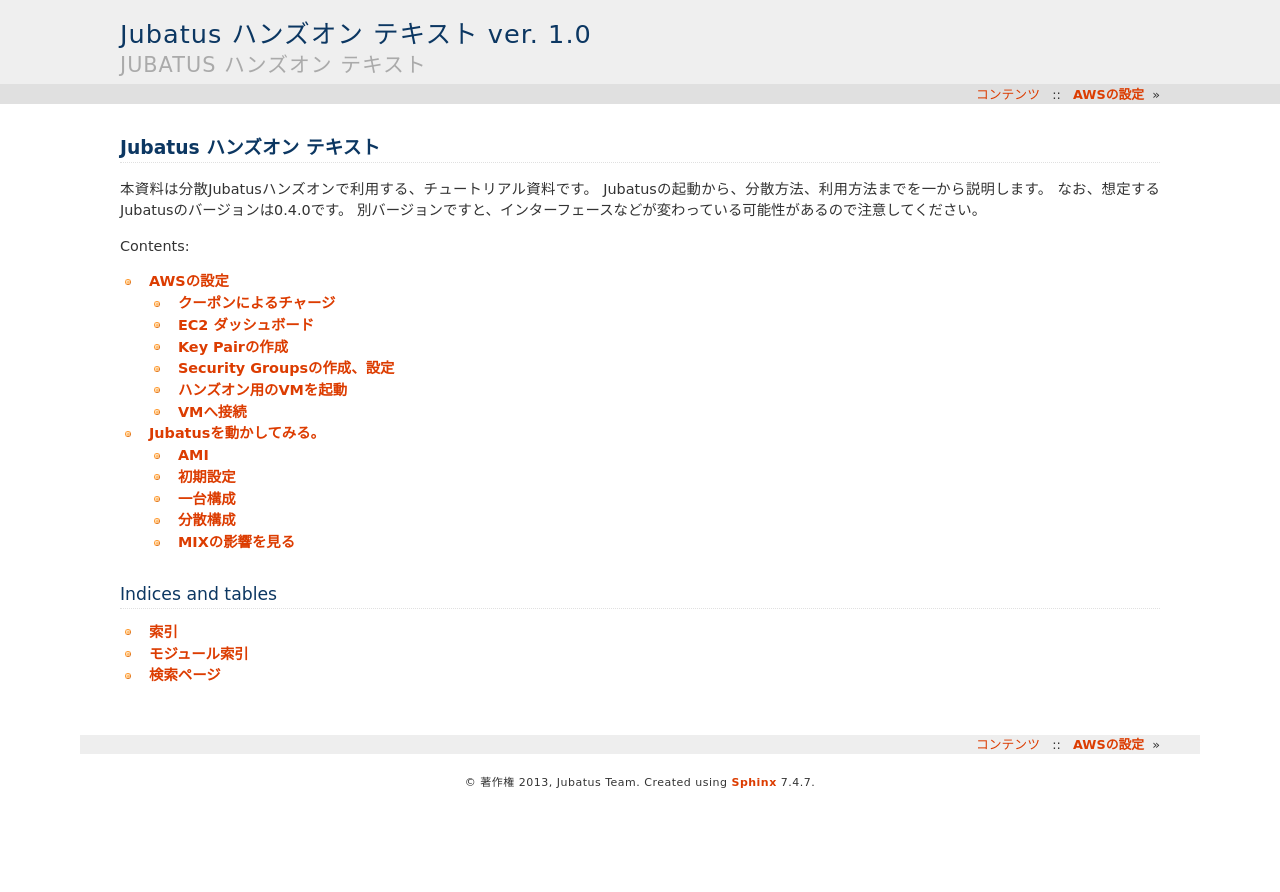
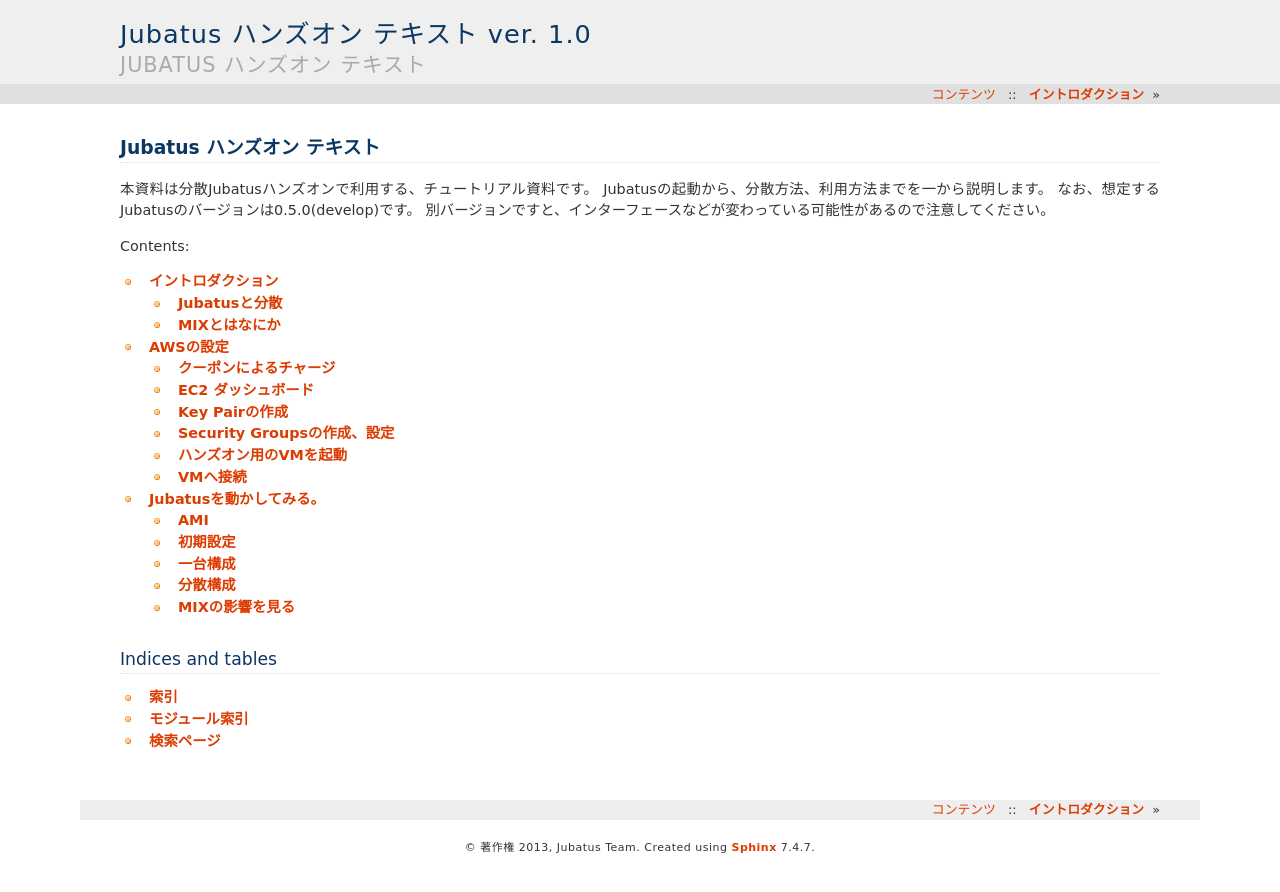
Before and after one commit to odasatoshi/distributed_handson, a Sphinx documentation site: the page built from source/index.rst, in a window 1280 px wide. Shown: the top 892 px of the page. Built offline with Sphinx 7.4.7, drawn with Linux system fonts in a browser that asks for light colours; formulas are drawn with MathJax 3; some of the changed lines change nothing that is shown.

Commit message:
add intro

```diff
--- a/source/index.rst
+++ b/source/index.rst
@@ -10,7 +10,7 @@
 
 本資料は分散Jubatusハンズオンで利用する、チュートリアル資料です。
 Jubatusの起動から、分散方法、利用方法までを一から説明します。
-なお、想定するJubatusのバージョンは0.4.0です。
+なお、想定するJubatusのバージョンは0.5.0(develop)です。
 別バージョンですと、インターフェースなどが変わっている可能性があるので注意してください。
 
 Contents:
@@ -18,6 +18,7 @@
 .. toctree::
    :maxdepth: 2
 
+   intro
    ecc
    run_distributed_jubatus
 
--- /dev/null
+++ b/source/intro.rst
@@ -0,0 +1,60 @@
+====================
+ イントロダクション
+====================
+
+イントロでは、Jubatusと分散処理の関係と、機械学習の簡単な説明をを行います。
+より詳しい機械学習の説明とJubatusの説明は、参考文献を参照してください。
+
+
+Jubatusと分散
+-------------------
+
+Jubatusは、2011年秋に公開されてまもなく二年になります。
+Jubatusが開発した当初から目指していた世界は、
+「さまざまな所で大量のデータが生成され続けている。これらのデータをリアルタイムに学習しながらリアルタイムに分析を行う」というものです。この世界を実現するために、「オンライン機械学習」を「分散処理」する、という仕組みを考えました。前回のハンズオンでは主に「オンライン機械学習」にフォーカスを当てた説明を行いました。
+今回のハンズオンでは、「分散処理」にフォーカスをあてて説明します。
+
+Jubatusは、そもそもなぜ分散するのでしょうか？
+Jubatusは先に述べた通り、「さまざまな所で大量のデータが生成され続けている。これらのデータをリアルタイムに学習しながらリアルタイムに分析を行う」を実現します。
+しかし一般的な話として、一台で処理できる単位時間あたりの処理量は限られているため、一台でリアルタイムに処理できるデータの量は限られています。
+また、データは生成され続けているため、データを分析し続ける必要があります。そのため、分析しているノードで障害が発生したりしても正しく動作し続ける必要があります。
+これらに対処するために、クラスタ構成を組んで、スループットを上げたり、冗長構成を取って、耐障害性を高めたりします。
+
+しかし、機械学習や分散処理をよくご存知のかたは疑問に思うかもしれません。
+これらノード間 or 機械学習の演算 の同期をどのように実現しているのだろう、と。
+
+Jubatusは ``MIX`` という独自の仕組みを用いて、これらを解決しています。
+
+MIXとはなにか
+----------------------
+
+Jubatusにおいてサーバ同士が、緩やかなモデルの共有を行う仕組みのことを ``MIX`` といいます。
+
+本章ではこの「緩やかな」を知るために、0.5.0から利用できる ``jubanearest_neighbor`` のアルゴリズムと、分散方式、及びそのMIXについて紹介します。
+
+
+``jubanearest_neighbor`` とは、近傍探索を行うアルゴリズムを実装したサーバです。
+近傍探索とは、特徴ベクトルで表現される空間に何かしらの距離を定義し、その距離が近いものを探す、というタスクです。
+この近傍探索は、推薦、異常検知、クラスタリングなど様々なアルゴリズムの基盤となる手法で、 実は ``jubarecommender`` や ``jubaanomaly`` の内部実装にも使われています。
+点と点との距離は距離の公理さえ満たしていればよく、なにかしら数式さえ構成することができれば簡単に計算することが可能です。
+しかし、ある点からの距離が近い点を探そうとすると、O(n^2)の計算量がかかってしまいます。これはとても重たい処理です。そのため多くの近傍探索アルゴリズムでは、確率的に近傍を見つけることができる処理を実装しています。ここでは、これを実現するLocal Sensitive Hashing(LSH)というアルゴリズムを紹介します。LSHとはその名の通り、近いところは近くなるように設計されたハッシュ関数です。これを幾つか組み合わせることで、近い点を高い確率で検出することができます。詳しくは、[1] などを参照してください。
+ここで知っていて欲しいのは、それぞれの点はそのハッシュ値のリストで表現することができて、そのハッシュ値のリストを使えば、O(n)の演算で近傍などを探すことができる、ということです。
+
+Jubatusは、クライアントコードから分散処理を意識させないようにするためにKeeperというプロセスを用意しています。KeeperというとZookeeperを思い浮かべる方がいるかもしれませんが、Zookeeperとのやりとりだけではなく、分散処理そのものを代行して行う、プロキシプロセスです。
+
+Keeperはクライアントにたいして、Serverのように振る舞います。NAMEで指定された機械学習タスクごとにServerが登録されています。Keeperは、クライアントからのクエリを受けると、そのServerのリストから適切なサーバを適切なアルゴリズムを使って選び、クエリーを代行します。
+これにより、クライアントを使ってアプリケーションを開発する人は、裏で何台のサーバーが動作しているのか気にすることなくアプリケーションロジックの開発に専念できるようになります。
+``jubanearest_neighbor_keeper`` は、この振り分けロジックに ``ID`` をキーとするコンシステントハッシングを利用しています。
+これにより台数を増やせば増やすほど、単位時間あたりの学習量と分析量をスケールアウトさせることが出来ます。
+
+コンシステントハッシングを使ってデータを割り振って別々に学習しているので、このままでは、別のサーバで学習した結果、 ``jubanearest_neighbor`` の場合は近傍 を利用することが出来ません。
+そこで行うのが、MIXです。 近傍探索におけるMIXとは、それぞれのハッシュ値のリストを共有することです。お互いに持っていないデータや古いデータを見つけて上書きするだけです。
+``MIX`` は、指定した個数の学習、もしくは最後にMIXしてからの指定時間が経過したときに起こります。 つまりその間は クラスタ全体としてみると正しい結果が得られない可能性があります。
+このような状況を「穏やかな」モデルの共有、と表現し、これらを実現する仕組みを ``MIX`` と読んでいます。
+
+MIXはアルゴリズムごとに手法が異なります。そのため精度は、タスクの種類、MIXの頻度、データ入力のタイミングなどにより変化します。
+
+
+.. note::
+
+   jubaclassifierにおけるMIXは、MIXのタイミングとデータ入力のタイミングによって、入力されたデータが失われる（モデルに反映されない）ことがあります。
```
